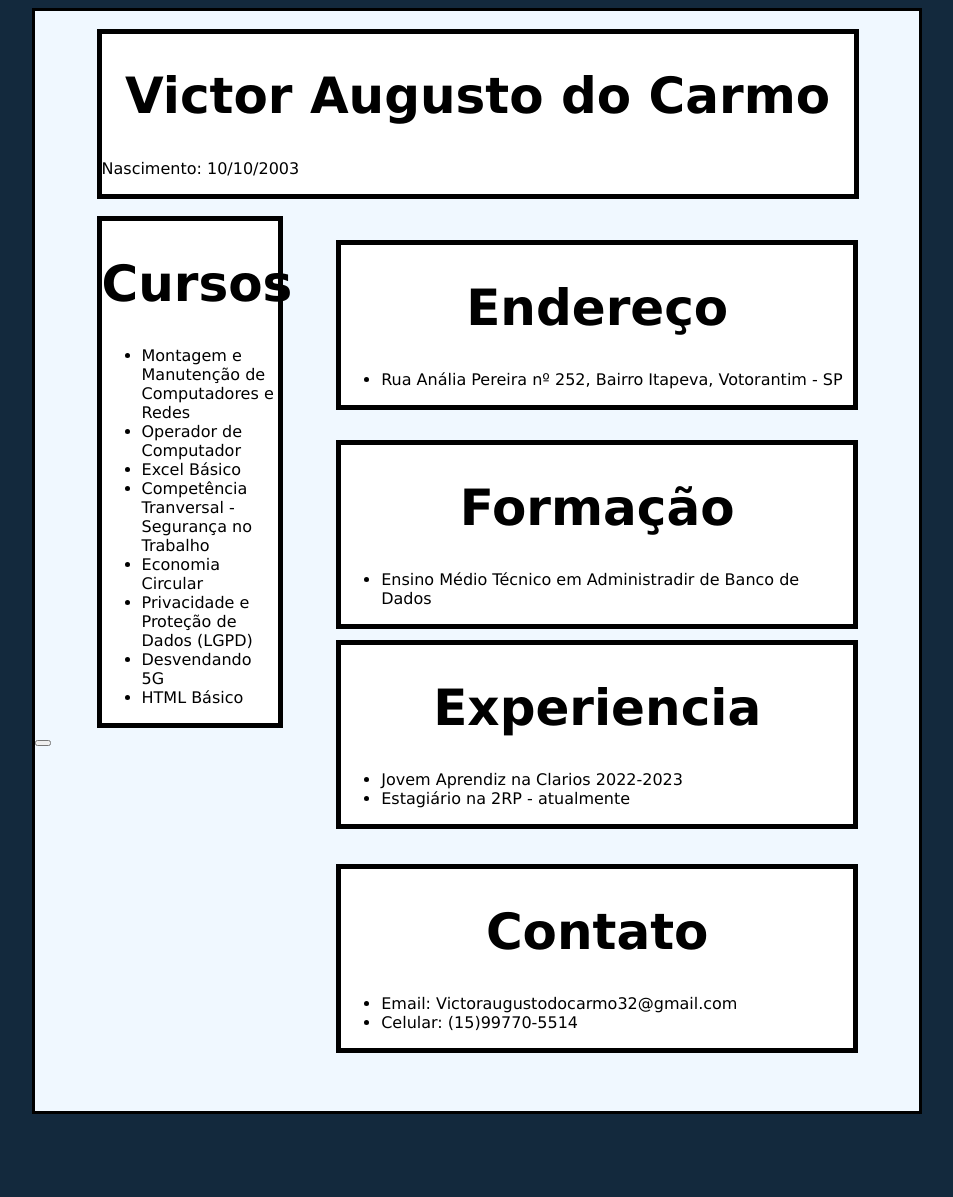
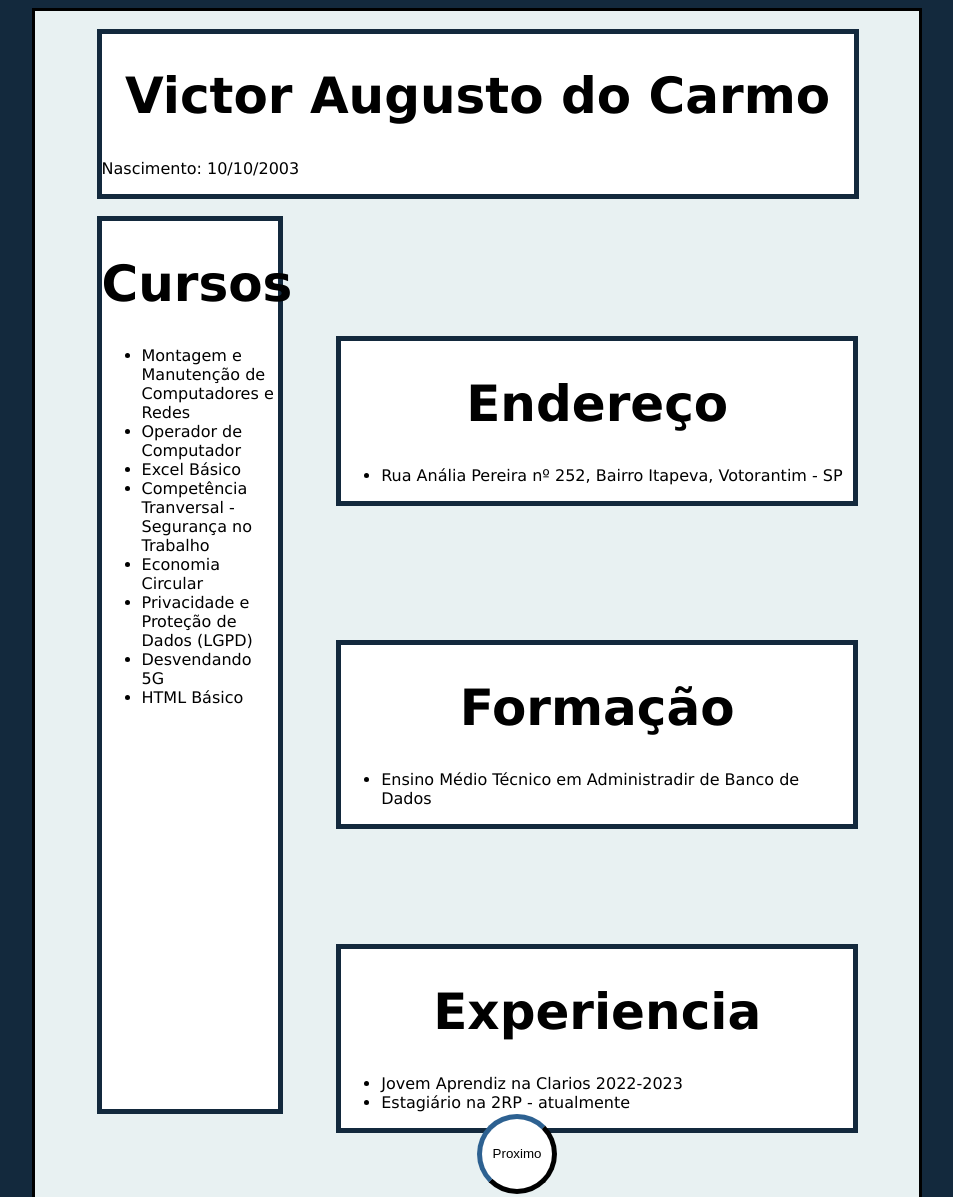
Before and after one commit to Augustoo22/curriculoprj, a plain HTML site: page index.html in a window 1280 px wide. Shown: the top 1197 px of the page, without its empty margins (163-1116 px from the left). Before the commit the page ends 1122 px from the top, so only its background shows below. Drawn offline with Linux system fonts and the light colour scheme.

Commit message:
versao_final

```diff
--- a/css/style.css
+++ b/css/style.css
@@ -7,9 +7,10 @@ body {
 
 .box {
     border: solid;
-    height: 1100px;
+    height: 1250px;
     width: 70%;
-    background-color: aliceblue;
+    background-color: rgb(232, 241, 242);
+
 }
 
 
@@ -52,6 +53,7 @@ body {
 .b1 { /*caixa nome*/
     border: solid ;
     border-width: 5px;
+    border-color: rgb(19, 41, 61);
     background-color: rgb(255, 255, 255);
     margin-top: 2%;
     width: 85%;
@@ -64,21 +66,25 @@ body {
     border: solid ;
     border-width: 5px;
     background-color: rgb(255, 255, 255);
+    border-color: rgb(19, 41, 61);
     width: 20%;
     margin-top: 2%;
+    position: absolute;
     position: relative;
     left: 7%;
+    height: 71%;
 }
 
 .b3 { /*caixa endereço*/
     border: solid ;
     border-width: 5px;
     background-color: rgb(255, 255, 255);
+    border-color: rgb(19, 41, 61);
     width: 40%;
     position: relative;
     position: absolute;
     left: 39%;
-    top: 30%
+    top: 42%
 
 
 }
@@ -87,17 +93,7 @@ body {
     border: solid ;
     border-width: 5px;
     background-color: rgb(255, 255, 255);
-    width: 40%;
-    position: relative;
-    position: absolute;
-    left: 39%;
-    top: 55%;
-}
-
-.b5 { /*caixa experiencia*/
-    border: solid ;
-    border-width: 5px;
-    background-color: rgb(255, 255, 255);
+    border-color: rgb(19, 41, 61);
     width: 40%;
     position: relative;
     position: absolute;
@@ -105,13 +101,38 @@ body {
     top: 80%;
 }
 
+.b5 { /*caixa experiencia*/
+    border: solid ;
+    border-width: 5px;
+    background-color: rgb(255, 255, 255);
+    border-color: rgb(19, 41, 61);
+    width: 40%;
+    position: relative;
+    position: absolute;
+    left: 39%;
+    top: 118%;
+}
+
 .b6 { /*caixa contato*/
     border: solid ;
     border-width: 5px;
     background-color: rgb(255, 255, 255);
+    border-color: rgb(19, 41, 61);
     width: 40%;
     position: relative;
     position: absolute;
     left: 39%;
-    top: 108%;
+    top: 160%;
 }
+
+.botao {
+    border-radius: 50%;
+    border-width: 5px;
+    width: 80px;
+    height: 80px;
+    border-color: rgb(19, 41, 61);
+    background-color: rgb(255, 255, 255);
+    position: relative;
+    position: absolute;
+    left: 50%;
+}
--- a/index.html
+++ b/index.html
@@ -68,8 +68,9 @@
                     </li>
                 </ul>
             </div>
-            <a href="../apresentação/apresnetacao.html"><button></button></a>
+            <a href="../apresentação/apresnetacao.html"><button class="botao">Proximo</button></a>
         </div>
+
     </div>
 </body>
 </html>
```
